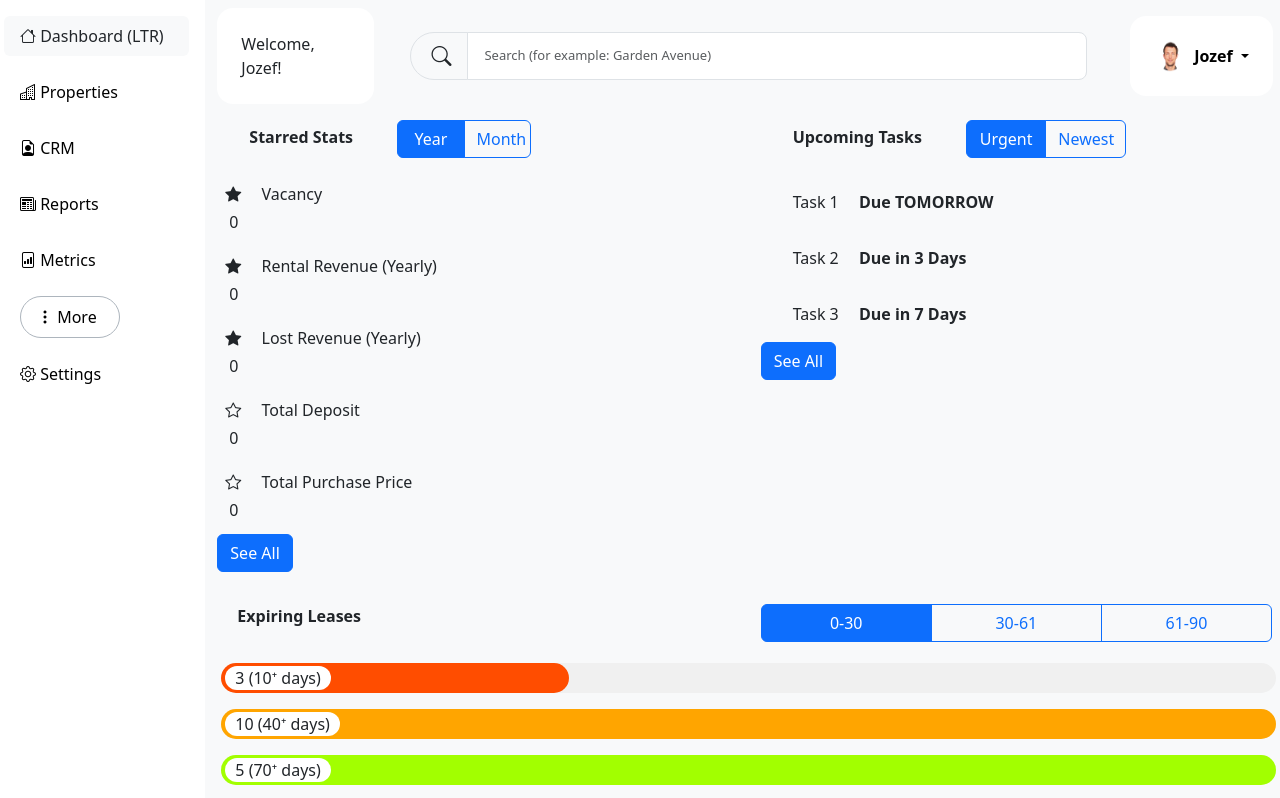
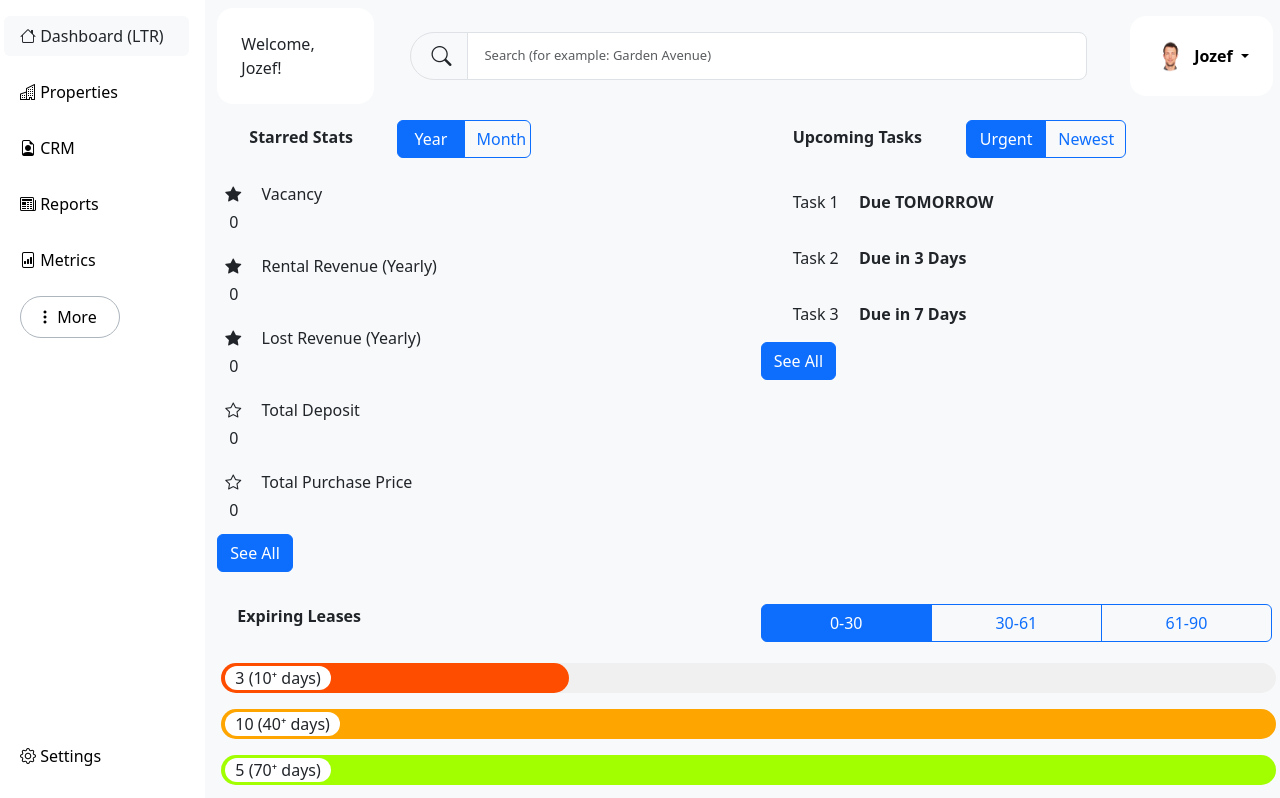
Before and after one commit to Ayden1456/ramv4, a plain HTML site: page RAM v4/ramv4-main/PassioRamv4/index.html in a window 1280 px wide. Shown: the top 798 px of the page. Drawn offline with nearby package versions, Linux system fonts and the light colour scheme.

Commit message:
Add files via upload

```diff
--- a/RAM v4/ramv4-main/PassioRamv4/index.html
+++ b/RAM v4/ramv4-main/PassioRamv4/index.html
@@ -63,7 +63,7 @@
     </ul>
 
 
-    <ul class="nav">
+    <ul class="nav" style="position: absolute; bottom: 3%;">
       <li>
         <a href="#" class="nav-link link-body-emphasis">
           <i class="bi bi-gear"></i>
```
